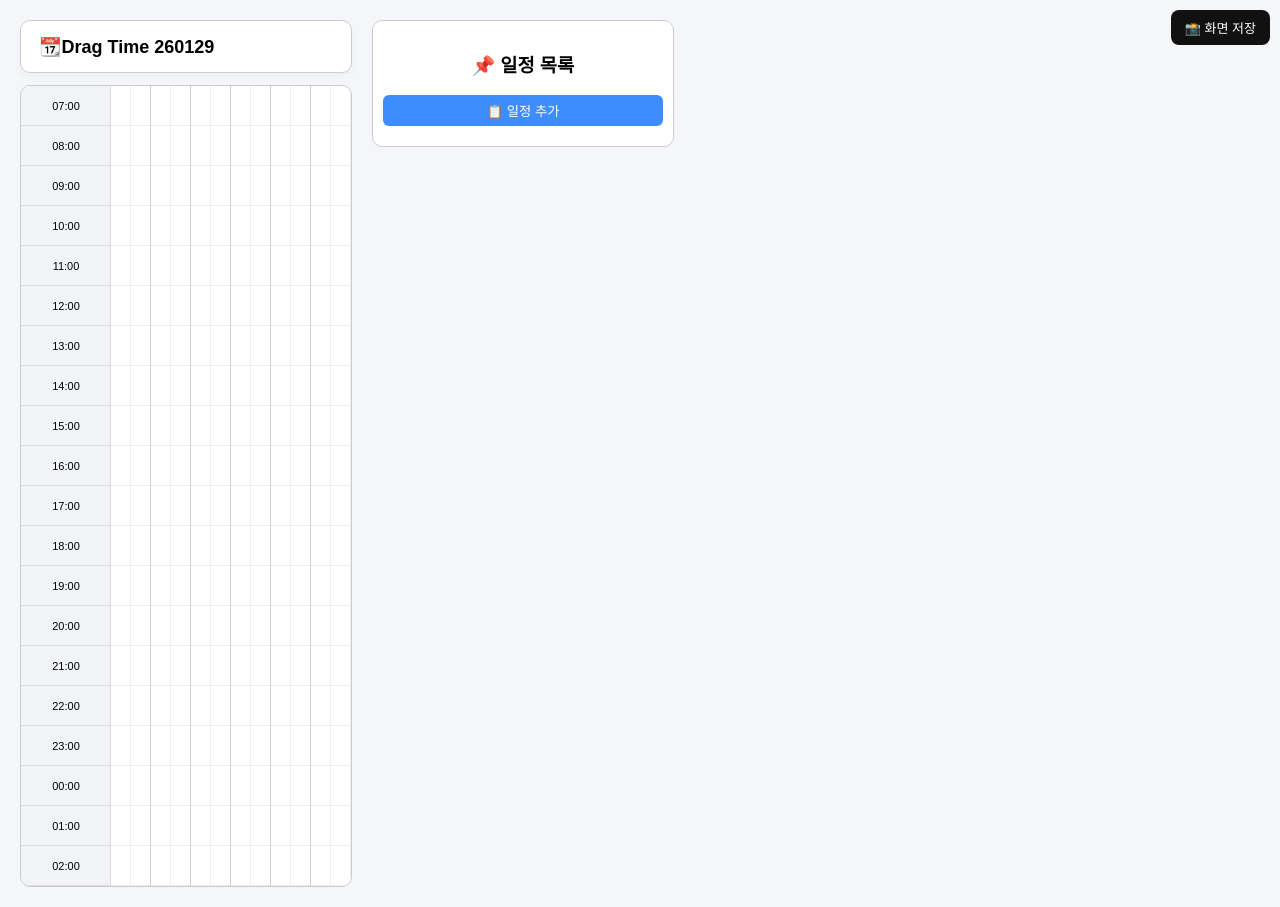
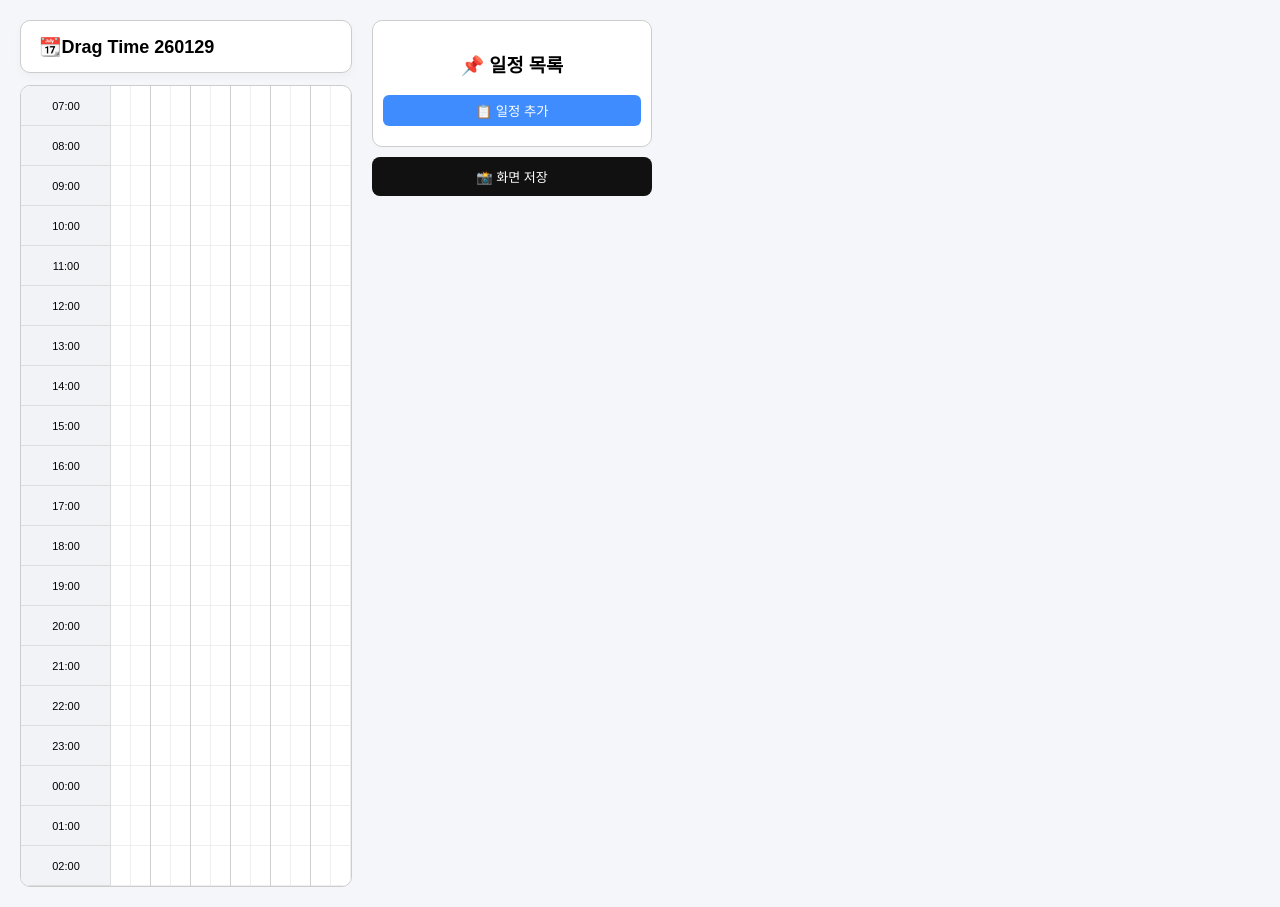
Before and after one commit to iovunwa/DragTime, a plain HTML site: page index.html in a window 1280 px wide. Drawn offline with nearby package versions, Linux system fonts and the light colour scheme.

Commit message:
Update index.html

```diff
--- a/index.html
+++ b/index.html
@@ -8,6 +8,8 @@
 <script src="https://cdn.jsdelivr.net/npm/html2canvas@1.4.1/dist/html2canvas.min.js"></script>
 
 <style>
+*{ box-sizing:border-box; }  /* ✅ 추가 */
+
 body{
   font-family:Arial, sans-serif;
   background:#f4f6fa;
@@ -17,28 +19,11 @@ body{
   gap:20px;
 }
 
-#topBar{
-  position:fixed;
-  top:10px;
-  right:10px;
-  z-index:2000;
-}
-
-#captureBtn{
-  padding:8px 14px;
-  border:none;
-  border-radius:8px;
-  background:#111;
-  color:white;
-  cursor:pointer;
-  font-size:13px;
-}
-
 /* 레이아웃 컨테이너 */
 #captureArea{
   display:flex;
   gap:20px;
-  align-items:flex-start;   /* ✅ 상단 기준 정렬 */
+  align-items:flex-start;
 }
 
 /* 좌/우 패널 */
@@ -47,6 +32,11 @@ body{
   display:flex;
   flex-direction:column;
   align-items:stretch;
+}
+
+/* ✅ 추가 */
+#rightPanel{
+  width:280px;
 }
 
 /* ⭐ 상단 제목 영역 */
@@ -83,7 +73,7 @@ body{
 
 /* 일정목록 패널 */
 #side{
-  width:280px;
+  width:100%;
   background:white;
   border:1px solid #ccc;
   border-radius:10px;
@@ -92,11 +82,11 @@ body{
   top: 10px;
   height: auto;
   overflow: visible;
+  margin-bottom:10px;
 }
 
 #side h3{text-align:center;}
 
-/* ===== 이하 스타일 동일 ===== */
 .side-item{
   display:flex;
   align-items:flex-start;
@@ -177,6 +167,15 @@ body{
   font-size:16px;
 }
 
+/* ✅ 색상 선택 input만 따로 조정 */
+#colorInput{
+  width: 60px;
+  height: 36px;
+  padding: 0;
+  border: none;
+  background: none;
+}
+
 #addFromSide{
   width:100%;
   margin-bottom:10px;
@@ -188,13 +187,25 @@ body{
   cursor:pointer;
 }
 
+/* 📸 저장 버튼 */
+#captureBtn{
+  width:100%;
+  padding:10px;
+  border:none;
+  border-radius:8px;
+  background:#111;
+  color:white;
+  cursor:pointer;
+  font-size:13px;
+}
+
 .drag-preview{background: rgba(63,140,255,0.3);}
 
 /* 📱 모바일 */
 @media (max-width: 768px){
   body{
     flex-direction: row;
-    padding:14px;   /* ✅ 여백 증가 */
+    padding:14px;
   }
 
   #captureArea{
@@ -213,6 +224,10 @@ body{
     height: auto;
   }
 
+  #captureBtn{
+    width:360px;
+  }
+
   #plannerHeader{
     padding:12px;
   }
@@ -220,20 +235,12 @@ body{
   #plannerTitle{
     font-size:16px;
   }
-
-  #topBar{
-    transform: scale(0.85);
-    transform-origin: top right;
-  }
 }
 </style>
 </head>
 
+
 <body>
-
-<div id="topBar">
-  <button id="captureBtn">📸 화면 저장</button>
-</div>
 
 <div id="captureArea">
 
@@ -247,15 +254,21 @@ body{
 
   <!-- 우측 -->
   <div id="rightPanel">
+
     <div id="side">
       <h3>📌 일정 목록</h3>
       <button id="addFromSide">📋 일정 추가</button>
       <div id="list"></div>
     </div>
+
+    <!-- 📸 화면 저장 버튼 -->
+    <button id="captureBtn">📸 화면 저장</button>
+
   </div>
 
 </div>
 
+<!-- 모달 -->
 <div class="modal" id="modal">
   <div class="modal-box">
     <h3 id="modalTitle">일정 입력</h3>
@@ -526,6 +539,9 @@ document.getElementById("captureBtn").onclick = ()=>{
   const addBtn = document.getElementById("addFromSide");
   addBtn.style.display = "none";
 
+  const capBtn = document.getElementById("captureBtn");
+  capBtn.style.display = "none";
+
   const wrapper = document.createElement("div");
   wrapper.style.padding = "40px";
   wrapper.style.background = "#f4f6fa";
@@ -549,6 +565,7 @@ document.getElementById("captureBtn").onclick = ()=>{
 
     btns.forEach(b=>b.style.display="block");
     addBtn.style.display = "block";
+    capBtn.style.display = "block";
   });
 };
 </script>
```
